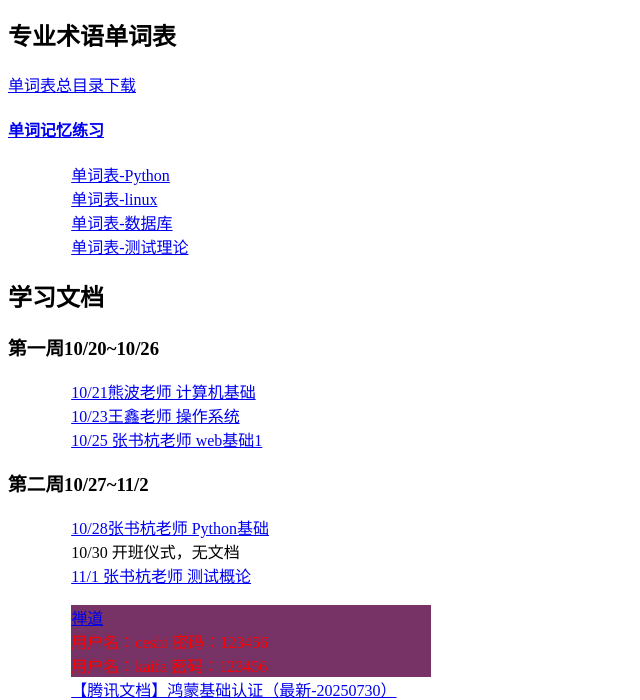
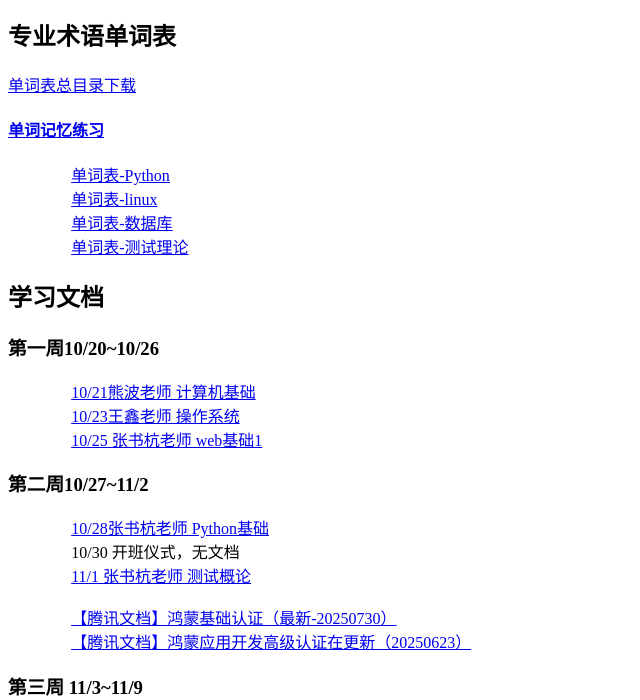
Before and after one commit to goddog0317/goddog0317.github.io, a plain HTML site: page study/index.html in a window 1280 px wide. Shown: the part 116-816 px from the top of the page, without its empty margins (0-640 px from the left). Drawn offline with Linux system fonts and the light colour scheme.

Commit message:
Initial commit

```diff
--- a/study/index.html
+++ b/study/index.html
@@ -34,11 +34,6 @@
         <li><a target="_blank">10/30 开班仪式，无文档</a></li>
         <li><a href="https://docs.qq.com/doc/DS3VXT01yZHVkVFBo " target="_blank">11/1 张书杭老师 测试概论</a></li>
 <br>
-        <div class="zentao">
-        <a href="http://172.31.177.146/zentao" target="_blank"> 禅道</a>
-        <br><font color="red"> 用户名：ceshi  密码：123456</font>
-        <br><font color="red"> 用户名：kaifa  密码：123456</font>
-        </div>
         <div><a href="https://docs.qq.com/doc/DT2VhdnhUaVBSWFNQ" target="_blank"> 【腾讯文档】鸿蒙基础认证（最新-20250730）</a></div>
         <div><a href="https://docs.qq.com/doc/DT2tLUUttRHVKck9i" target="_blank"> 【腾讯文档】鸿蒙应用开发高级认证在更新（20250623）</a></div>
     </ol>
```
